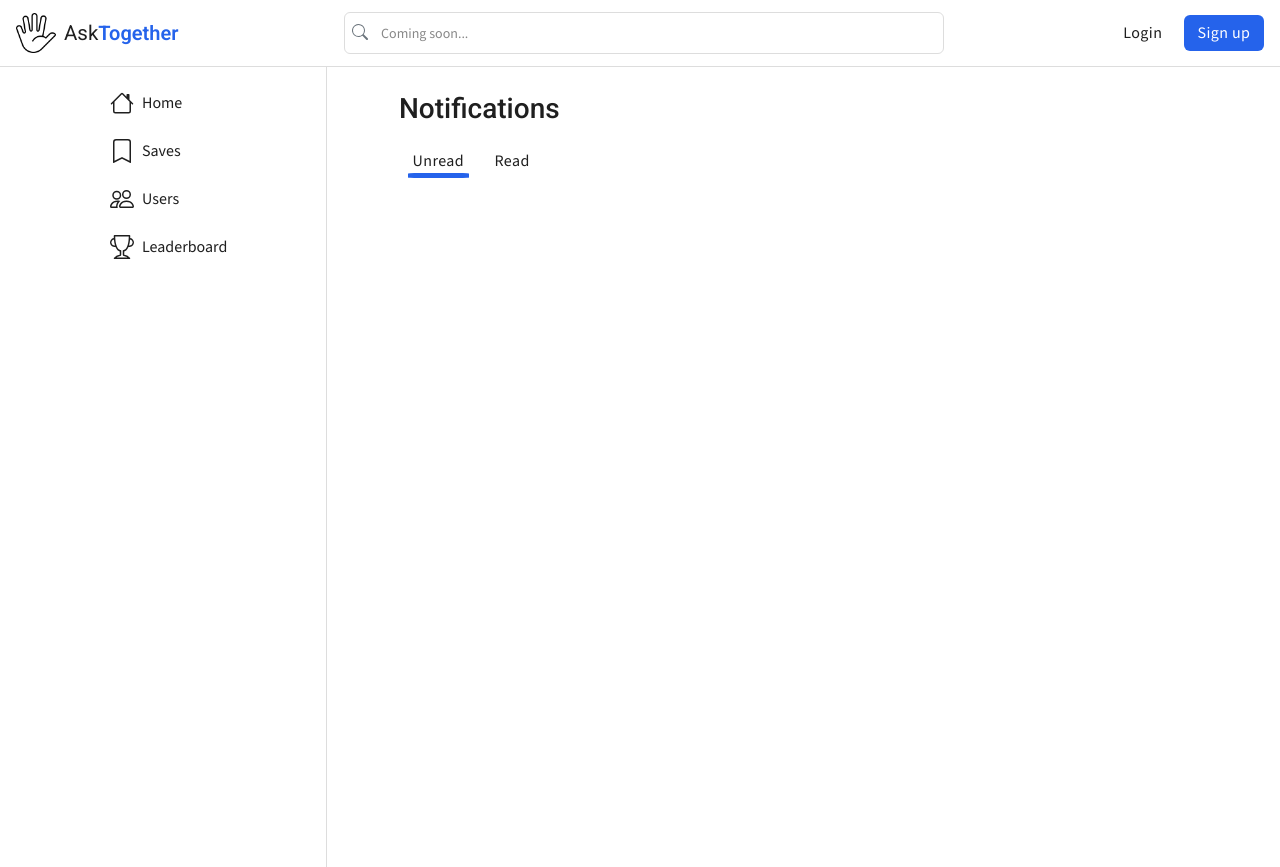
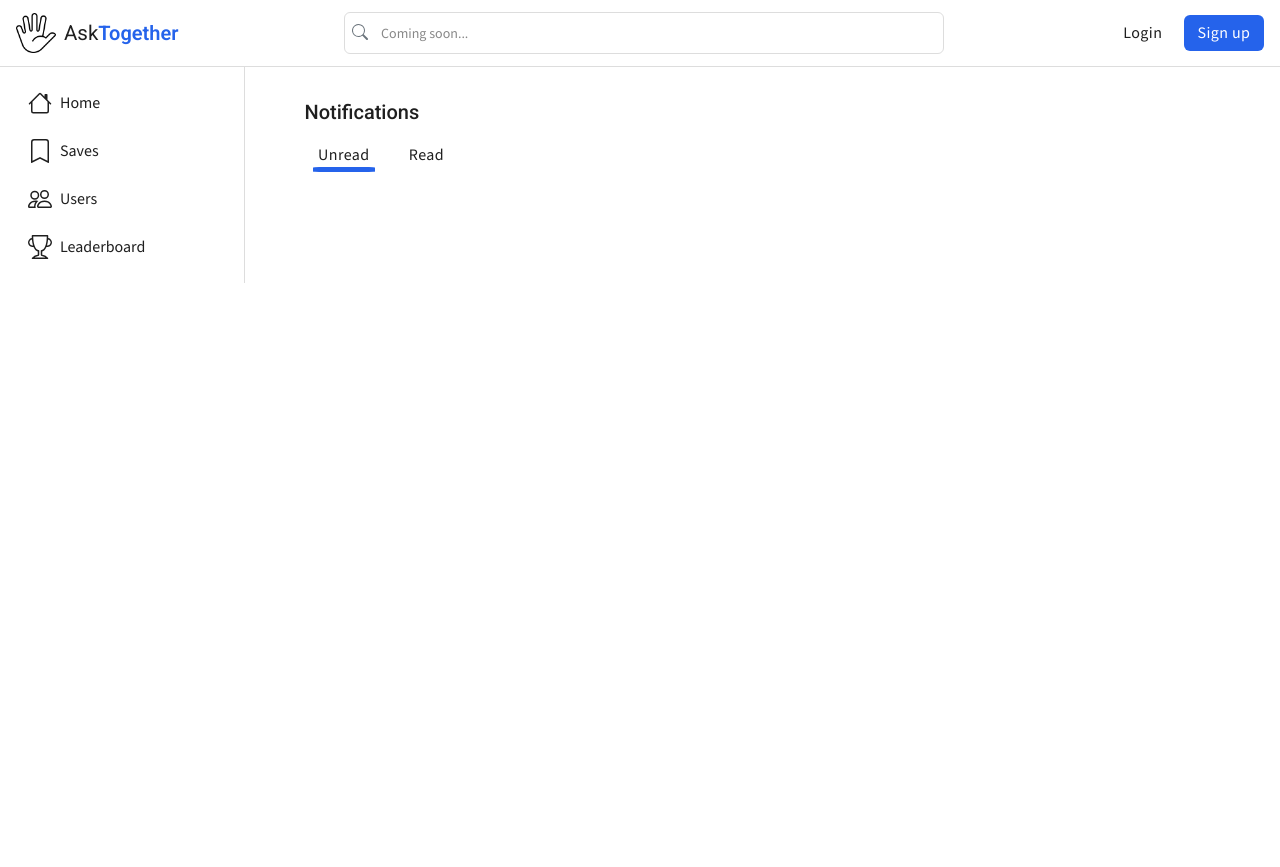
Before and after one commit to rajas19-ita/AskTogether, a Django app: page /notifications/ in a window 1280 px wide. After the commit the page ends 283 px from the top, so only its background shows below. Run offline with Django 5.2, Linux system fonts and the light colour scheme.

Commit message:
WIP:notifications page css refactor

```diff
--- a/ask_together/static/ask_together/css/main.css
+++ b/ask_together/static/ask_together/css/main.css
@@ -15,3 +15,4 @@
 @import "./pages/question-detail.css";
 @import "./pages/user-profile.css";
 @import "./pages/profile-edit.css";
+@import "./pages/notification.css";
--- /dev/null
+++ b/ask_together/static/ask_together/css/pages/notification.css
@@ -0,0 +1,21 @@
+.at-notifications__header {
+  display: flex;
+  flex-direction: column;
+  gap: var(--space-3);
+}
+
+.at-notifications__title {
+  font-size: var(--fs-h3);
+  margin-left: var(--space-2);
+}
+
+.at-tabs {
+  display: flex;
+  gap: var(--space-3);
+}
+
+@media (min-width: 786px) {
+  .at-notifications__title {
+    margin-left: 0;
+  }
+}
--- a/ask_together/templates/ask_together/notifications.html
+++ b/ask_together/templates/ask_together/notifications.html
@@ -8,19 +8,20 @@
 
 {% block content %}
     {% include 'ask_together/includes/header.html' %}
-    <div class="container min-vh-100">
-        <div class="at-layout">
+    <main>
+        <div class="layout">
             <div class="at-sidebar-wrapper">
                 {% include 'ask_together/includes/sidebar.html' %}
             </div>
             <div class="at-sidebar-overlay"></div>
-            <main class="pb-4 px-md-4 flex-grow-1 d-flex flex-column">
-                <div class="w-100 d-flex flex-column gap-3 ps-sm-5" style="max-width:650px">
-                    <h1 class="fs-3 pt-4 ms-2 ms-md-0">Notifications</h1>
-                    <div class="tabs">
+            <div class="at-content-container">
+                <header class="at-notifications__header">
+                    <h1 class="at-notifications__title">Notifications</h1>
+                    <div class="at-tabs" role="tablist" aria-label="Notification tabs">
                         <button class="at-btn at-btn-text at-btn-tabs active" data-type="unread" onClick="switchTab(this)">Unread</button>
                         <button class="at-btn at-btn-text at-btn-tabs" data-type="read" onClick="switchTab(this)">Read</button>
                     </div>
+                </header>
                 <div class=" at-tab-content active" id="unread_notifications">
                     <p class="text-center at-text-secondary d-none" id="no_unread_msg">
                         No Unread Notifications
@@ -36,9 +37,16 @@
                     <button class="at-btn at-btn-text d-none" id="load_more_read" onClick="loadMoreNotifications(this, 'read')">Load More</button>
                 </div>
             </div>
+        </div>
+    </main>
+    {% comment %} <div class="container min-vh-100">
+        <div class="at-layout">
+            <main class="pb-4 px-md-4 flex-grow-1 d-flex flex-column">
+                <div class="w-100 d-flex flex-column gap-3 ps-sm-5" style="max-width:650px">
+                </div>
             </main>
         </div>
-    </div>
+    </div> {% endcomment %}
 {% endblock %}
 
 {% block script_block %}
```
Lines whose indentation alone changed are shown as unchanged.
